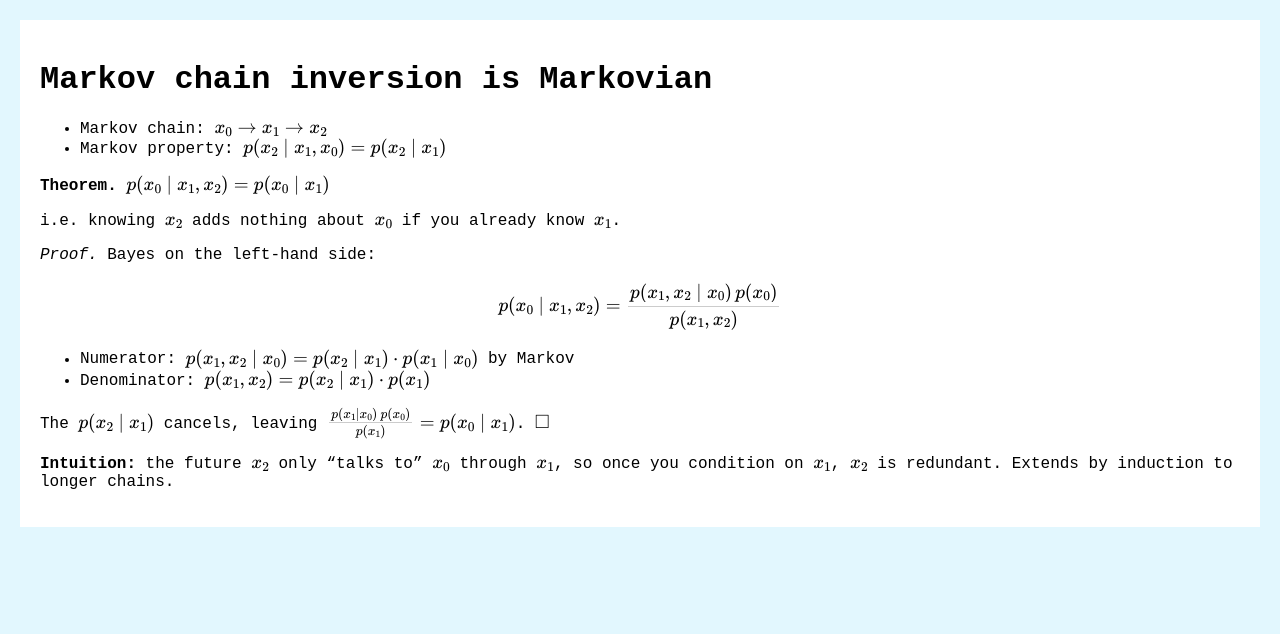
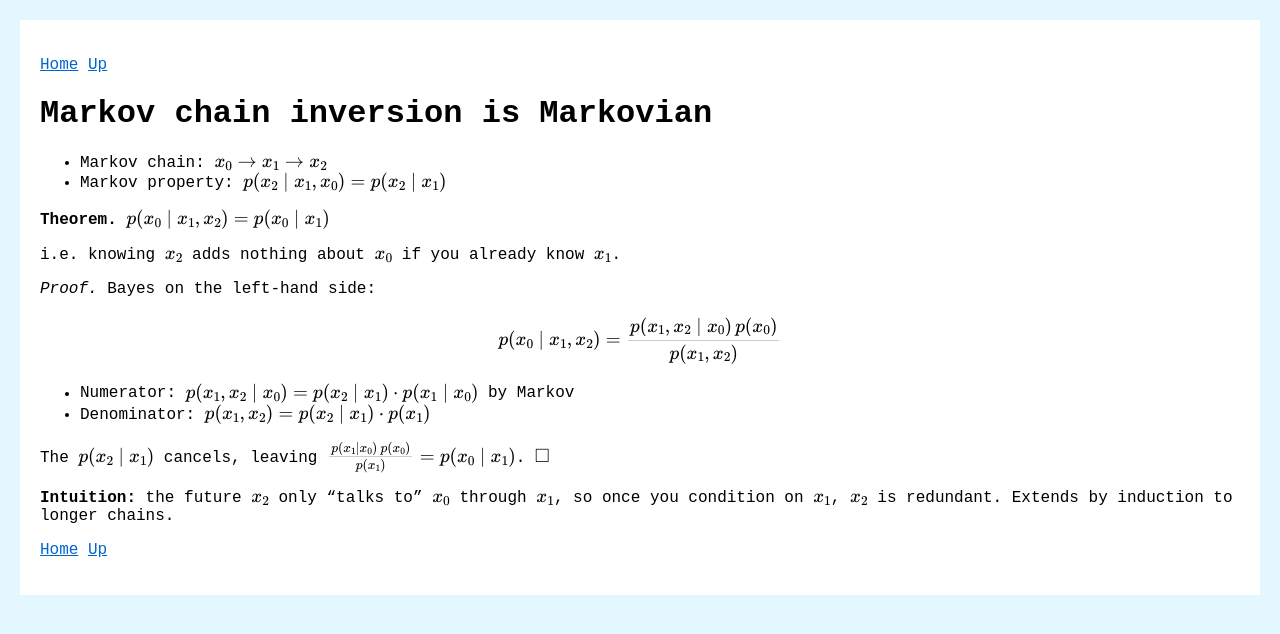
Before and after one commit to scer80/scer80.github.io, a Jekyll site: the page built from contents/generative_models/markovian_invertibility.md, in a window 1280 px wide. Shown: the top 634 px of the page. Built offline with Jekyll 4.4.1, drawn with Linux system fonts in a browser that asks for light colours; our own code applies the rules of GitHub Pages for plain Markdown files.

Commit message:
fix rendering 2

```diff
--- a/contents/generative_models/markovian_invertibility.md
+++ b/contents/generative_models/markovian_invertibility.md
@@ -1,6 +1,9 @@
 ---
 style: paper-style
 ---
+
+[Home](/)
+[Up](../)
 
 # Markov chain inversion is Markovian
 
@@ -21,3 +24,6 @@ $$p(x_0 \mid x_1, x_2) = \frac{p(x_1, x_2 \mid x_0)\, p(x_0)}{p(x_1, x_2)}$$
 The $p(x_2 \mid x_1)$ cancels, leaving $\frac{p(x_1 \mid x_0)\, p(x_0)}{p(x_1)} = p(x_0 \mid x_1)$. $\square$
 
 **Intuition:** the future $x_2$ only "talks to" $x_0$ through $x_1$, so once you condition on $x_1$, $x_2$ is redundant. Extends by induction to longer chains.
+
+[Home](/)
+[Up](../)
```
Also changed, not shown: contents/generative_models/score_matching.md (+6 -0 lines).
